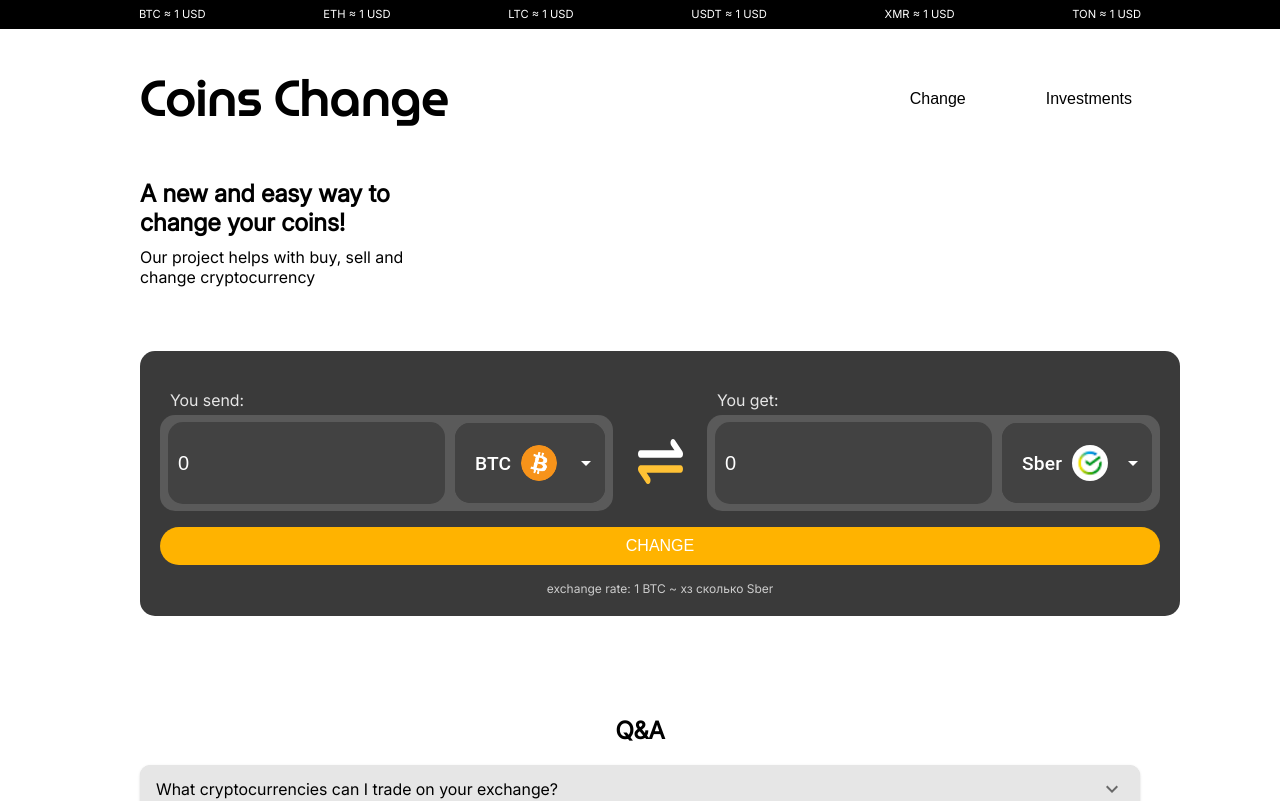
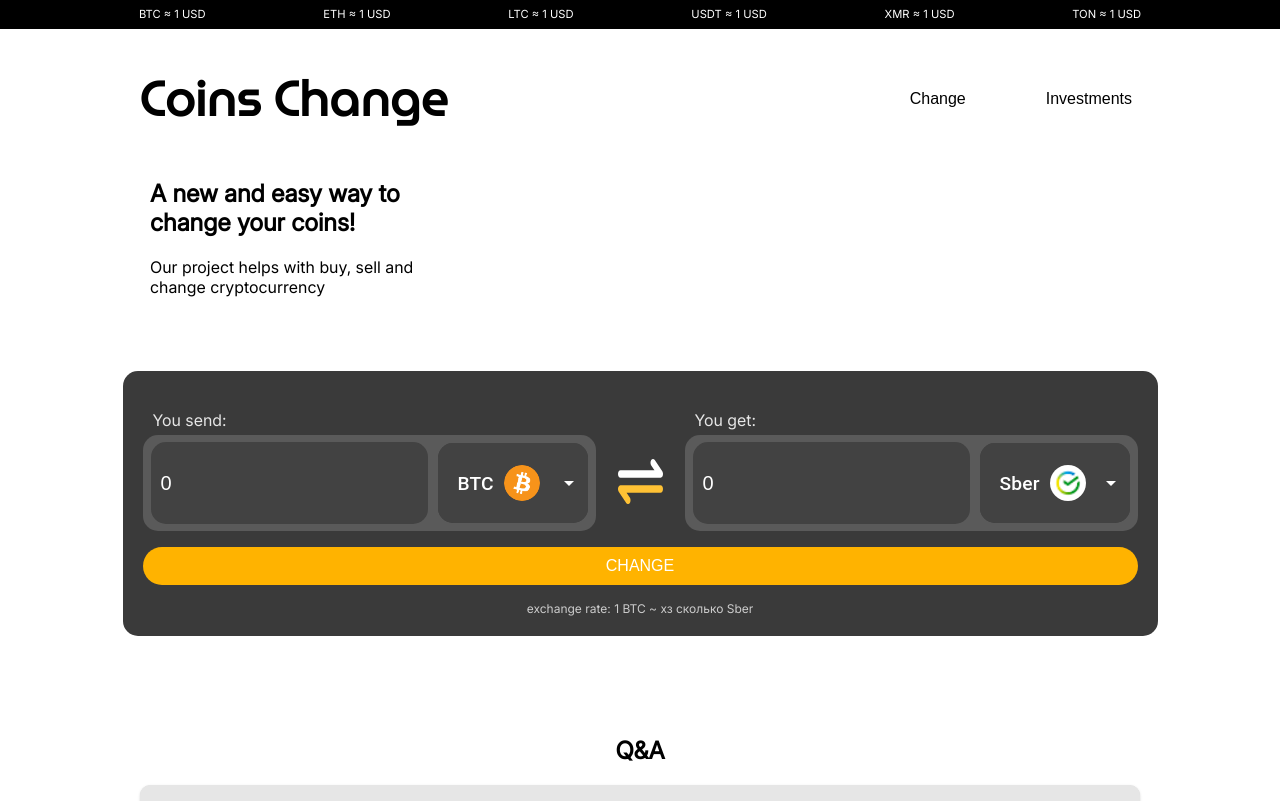
Before and after one commit to senak322/coins-front, a React (Create React App) app: page / in a window 1280 px wide. Shown: the top 801 px of the page. Built offline with nearby package versions, Linux system fonts and the light colour scheme.

Commit message:
add adaptive

```diff
--- a/src/components/Cooperate/Cooperate.scss
+++ b/src/components/Cooperate/Cooperate.scss
@@ -1,10 +1,16 @@
+@import "../../styles/mixins";
+
 .cooperate {
   margin-top: 5rem;
   margin-bottom: 4rem;
+
   &__container {
     display: flex;
     justify-content: space-between;
     align-items: center;
+    @include respond-to(big) {
+        flex-direction: column;
+      }
   }
   &__title {
     font-size: 24px;
@@ -21,5 +27,10 @@
     width: 4px;
     background-color: #d9d9d9;
     margin: 0 1rem;
+    @include respond-to(big) {
+        width: 100%;
+        height: 4px;
+        margin: 1rem 0;
+      }
   }
 }
--- a/src/components/ExchangeWidget/ExchangeWidget.scss
+++ b/src/components/ExchangeWidget/ExchangeWidget.scss
@@ -1,9 +1,15 @@
+@import "../../styles/mixins";
+
 .container {
   background-color: #3a3a3a;
   padding: 64px 20px 20px;
   border-radius: 15px;
-  width: 100%;
+  width: fit-content;
   color: #fff;
+  align-self: center;
+  @include respond-to(big) {
+   padding: 64px 40px 20px;
+  }
 }
 
 .item {
@@ -15,11 +21,16 @@
   justify-content: space-between;
   border-radius: 10px;
   margin-bottom: 1rem;
+  @include respond-to(big) {
+    flex-direction: column;
+    align-items: center;
+  }
 }
 
 .input-container {
   display: flex;
   align-items: center;
+  justify-content: space-between;
   gap: 10px;
   border: none;
   padding: .2rem .5rem;
@@ -29,6 +40,9 @@
   line-height: 24px;
   height: 90px;
   background-color: #5A5A5A;
+  @include respond-to(large) {
+    flex-grow: 2;
+  }
 }
 
 .input {
@@ -148,4 +162,5 @@
   background: #3a3a3a;
   border: none;
   cursor: pointer;
+  margin: 1rem;
 }
--- a/src/components/Footer/Footer.scss
+++ b/src/components/Footer/Footer.scss
@@ -1,18 +1,30 @@
+@import "../../styles/mixins";
+
 .footer {
   background-color: black;
   display: flex;
   flex-direction: column;
   align-items: center;
   padding-top: 5rem;
+  @include respond-to(big) {
+    padding-top: 3rem;
+  }
   &__container {
     display: flex;
     justify-content: space-between;
     width: 800px;
     padding-bottom: 4rem;
+    @include respond-to(big) {
+        flex-direction: column;
+        width: 100%;
+      }
   }
   &__li {
     color: white;
     font-size: 24px;
+    @include respond-to(big) {
+        margin-top: 1rem;
+      }
   }
   &__rights {
     color: #838383;
--- a/src/components/Header/Header.scss
+++ b/src/components/Header/Header.scss
@@ -22,14 +22,19 @@
     max-width: 1000px;
     align-self: center;
     width: 100%;
-    @include respond-to(big) {
-      max-width: 700px;
-    }
+    // @include respond-to(big) {
+    //   width: fit-content;
+    // }
   }
 
   &__title {
     font-family: "MuseoModerno", Arial, Helvetica, sans-serif;
     font-size: 48px;
+    margin-right: 3rem;
+
+    @include respond-to(big) {
+      margin-left: 3rem;
+    }
   }
 
   &__link {
@@ -38,6 +43,9 @@
     font-size: 16px;
     margin-right: 4rem;
     padding: .5rem;
+    @include respond-to(big) {
+      margin-right: 0;
+    }
   }
   &__link:hover {
     background-color: #8080801a;
@@ -46,4 +54,12 @@
   &__link:last-of-type {
     margin: 0;
   }
+  &__links {
+    @include respond-to(big) {
+      display: flex;
+      flex-direction: column;
+      align-items: center;
+      margin-right: 1rem;
+    }
+  }
 }
--- a/src/components/Header/Header.tsx
+++ b/src/components/Header/Header.tsx
@@ -14,7 +14,7 @@ export default function Header() {
 
       <div className="header__container">
         <h1 className="header__title">Coins Change</h1>
-        <div>
+        <div className="header__links">
           <button className="header__link">Change</button>
           <button className="header__link">Investments</button>
         </div>
--- a/src/components/Latest/Latest.scss
+++ b/src/components/Latest/Latest.scss
@@ -1,7 +1,13 @@
+@import "../../styles/mixins";
+
 .latest {
     &__container {
         display: grid;
         grid-template-columns: 1fr 1fr;
         gap: 1rem;
+        @include respond-to(big) {
+            grid-template-columns: 1fr;
+            justify-items: center;
+          }
     }
 }
--- a/src/components/Main/MainExchange.scss
+++ b/src/components/Main/MainExchange.scss
@@ -16,10 +16,14 @@
     text-align: start;
     max-width: 320px;
     margin-bottom: 4rem;
+    @include respond-to(big) {
+      align-self: center;
+    }
+
   }
 
   &__title {
-    margin: 10px 0;
+    margin: 10px 10px;
   }
 
 }
--- a/src/components/Main/MainExchange.tsx
+++ b/src/components/Main/MainExchange.tsx
@@ -13,7 +13,7 @@ export default function MainExchange() {
         <h2 className="main__title">
           A new and easy way to change your coins!
         </h2>
-        <p>Our project helps with buy, sell and change cryptocurrency</p>
+        <p className="main__title">Our project helps with buy, sell and change cryptocurrency</p>
       </div>
       <ExchangeWidget />
       <Qa />
```
